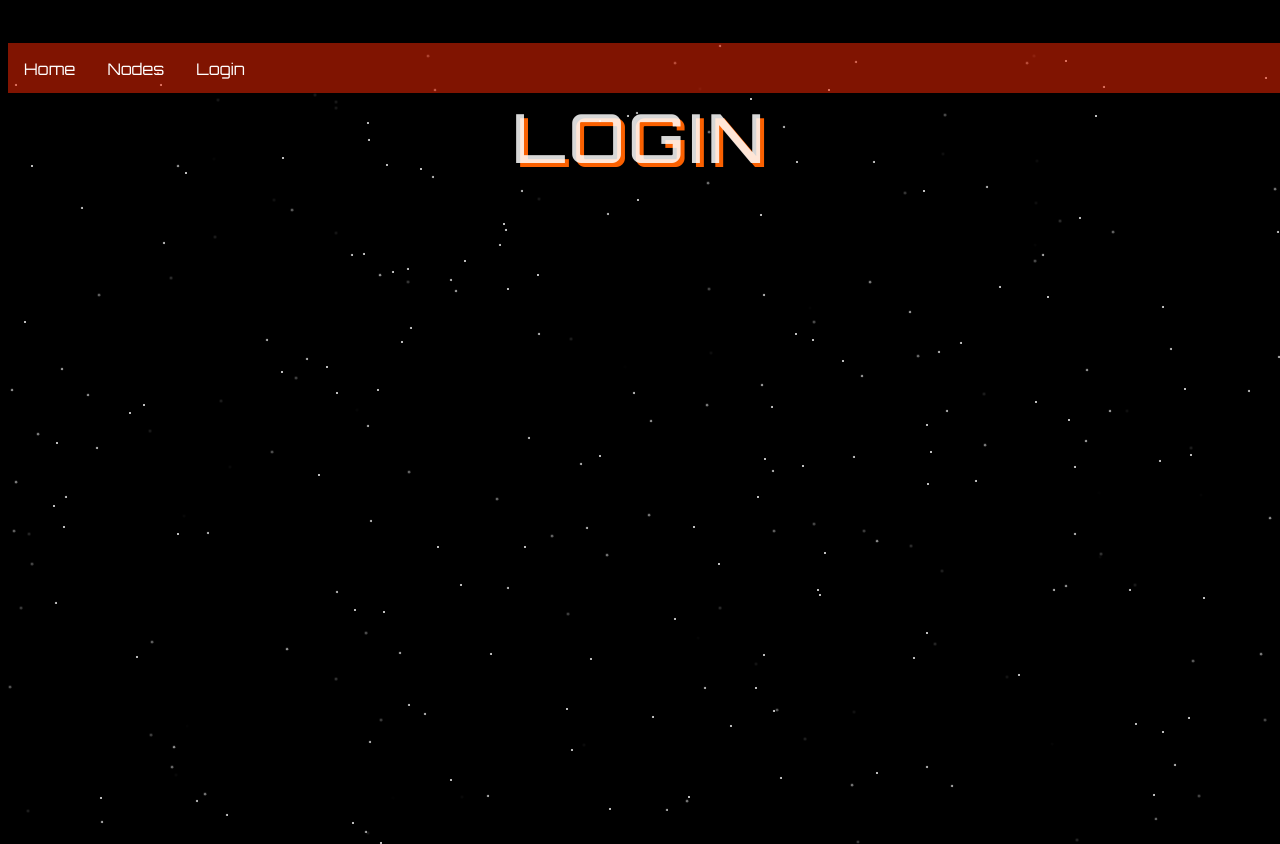
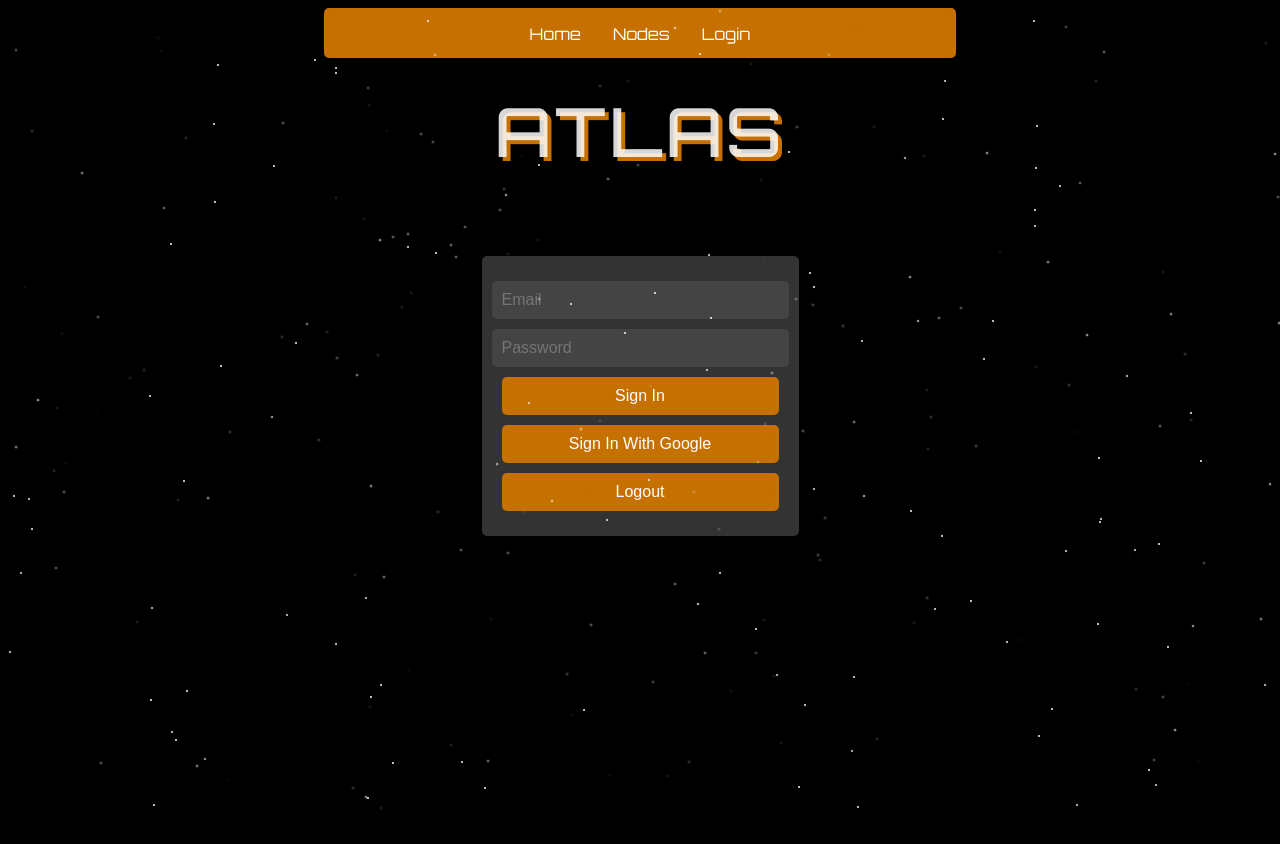
Before and after one commit to CosmicButters/atlas, a React (Create React App) app: page /login in a window 1280 px wide. After the commit the page ends 809 px from the top, so only its background shows below. Built offline with nearby package versions, Linux system fonts and the light colour scheme.

Commit message:
A lot of css and a login page

```diff
--- a/src/App.css
+++ b/src/App.css
@@ -1,4 +1,4 @@
-@import url('https://fonts.googleapis.com/css2?family=Orbitron&display=swap');
+@import url("https://fonts.googleapis.com/css2?family=Orbitron&display=swap");
 
 body {
     font-family: "Orbitron", sans-serif;
@@ -31,13 +31,60 @@ body {
     }
 }
 
-nav {
-  background-color: #ff280280;
-  position: fixed;
+.login-container {
+    display: flex;
+    flex-direction: column;
+    align-items: center;
+    justify-content: center;
+    height: 70vh;
+}
+
+.auth-container {
+    display: flex;
+    flex-direction: column;
+    align-items: center;
+    justify-content: center;
+    height: 100vh;
+    /* background-color: #212121; */
+    padding: 20px;
+}
+
+.auth-form {
+    display: flex;
+    flex-direction: column;
+    align-items: center;
+    max-width: 400px;
     width: 100%;
-  height: 50px;
-  z-index: 100;
+    padding: 20px;
+    border-radius: 5px;
+    background-color: #333333;
+}
 
+input {
+    background-color: #444444;
+    border: none;
+    border-radius: 5px;
+    color: white;
+    font-size: 16px;
+    margin: 5px;
+    padding: 10px;
+    width: 100%;
+}
+
+button {
+    background-color: #c67000;
+    border: none;
+    border-radius: 5px;
+    color: white;
+    cursor: pointer;
+    font-size: 16px;
+    margin: 5px;
+    padding: 10px;
+    width: 100%;
+}
+
+button:hover {
+    background-color: #d57900;
 }
 
 h1 {
@@ -47,8 +94,32 @@ h1 {
     letter-spacing: 0.1em;
     text-transform: uppercase;
     color: #ffffffd7;
-  text-shadow: 4px 4px 0 #fa6000;
-  line-height: 3;
+    text-shadow: 4px 4px 0 #c67000;
+    line-height: 1;
+    margin-bottom: 10px;
+}
+
+h2 {
+    font-size: 1rem;
+    font-weight: 700;
+    text-align: center;
+    letter-spacing: 0.1em;
+    text-transform: uppercase;
+    color: #ffffffd7;
+    text-shadow: 2px 2px 0 #c67000;
+    line-height: 1;
+    margin-bottom: 0;
+    margin-top: 0;
+}
+nav {
+    background-color: #c67000;
+    display: flex;
+    justify-content: center;
+    width: 50%;
+    height: 50px;
+    z-index: 100;
+    margin: 0 auto;
+    border-radius: 5px;
 }
 
 nav ul {
@@ -69,6 +140,7 @@ nav a {
     color: #fff;
     text-decoration: none;
     transition: background-color 0.2s ease-out;
+    text-align: center;
 }
 
 nav a:hover {
--- a/src/App.js
+++ b/src/App.js
@@ -22,5 +22,4 @@ function App() {
         </Router>
     );
 }
-
 export default App;
--- /dev/null
+++ b/src/components/auth.js
@@ -0,0 +1,56 @@
+import { auth, provider } from "../config/firebase";
+import {
+    createUserWithEmailAndPassword,
+    signInWithPopup,
+    signOut,
+} from "firebase/auth";
+import { useState } from "react";
+
+export const Auth = () => {
+    const [email, setEmail] = useState("");
+    const [password, setPassword] = useState("");
+
+    const signIn = async () => {
+        try {
+            await createUserWithEmailAndPassword(auth, email, password);
+        } catch (error) {
+            console.log(error);
+        }
+    };
+
+    const signInWithGoogle = async () => {
+        try {
+            await signInWithPopup(auth, provider);
+        } catch (error) {
+            console.log(error);
+        }
+    };
+
+    const logout = async () => {
+        try {
+            await signOut(auth);
+        } catch (err) {
+            console.error(err);
+        }
+    };
+
+    return (
+        <div className="auth-container">
+            <div className="auth-form">
+                <input
+                    placeholder="Email"
+                    type="email"
+                    onChange={(e) => setEmail(e.target.value)}
+                />
+                <input
+                    placeholder="Password"
+                    type="password"
+                    onChange={(e) => setPassword(e.target.value)}
+                />
+                <button onClick={signIn}>Sign In</button>
+                <button onClick={signInWithGoogle}>Sign In With Google</button>
+                <button onClick={logout}>Logout</button>
+            </div>
+        </div>
+    );
+};
--- /dev/null
+++ b/src/config/firebase.js
@@ -0,0 +1,21 @@
+import { initializeApp } from "firebase/app";
+import { getFirestore, doc } from "firebase/firestore";
+import { getAuth, GoogleAuthProvider } from "firebase/auth";
+
+const firebaseConfig = {
+    apiKey: "AIzaSyACvNLl5xtNPmprTYcw5rOWP-qwBc0NOig",
+    authDomain: "atlas-519b5.firebaseapp.com",
+    projectId: "atlas-519b5",
+    storageBucket: "atlas-519b5.appspot.com",
+    messagingSenderId: "222221597236",
+    appId: "1:222221597236:web:556b53a91302d70de82861",
+};
+
+// Initialize Firebase
+const app = initializeApp(firebaseConfig);
+
+export const db = getFirestore(app);
+export const auth = getAuth(app);
+export const provider = new GoogleAuthProvider();
+
+console.log("Firebase initialized");
--- a/src/pages/Home.js
+++ b/src/pages/Home.js
@@ -88,9 +88,9 @@ export default function App() {
                 onEdgesChange={onEdgesChange}
                 onConnect={onConnect}
             >
-                {/* <Controls /> */}
-                {/* <MiniMap /> */}
-                {/* <Background variant="dots" gap={25} size={1} /> */}
+                <Controls />
+                <MiniMap />
+                <Background variant="dots" gap={25} size={1} />
             </ReactFlow>
         </div>
     );
--- a/src/pages/Login.js
+++ b/src/pages/Login.js
@@ -1,9 +1,11 @@
-import React from "react";
+import { useState } from "react";
+import { Auth } from "../components/auth";
 
 function Login() {
     return (
-        <div>
-            <h1>Login</h1>
+        <div className="login-container">
+            <h1>Atlas</h1>
+            <Auth />
         </div>
     );
 }
```
Lines whose indentation alone changed are shown as unchanged.
